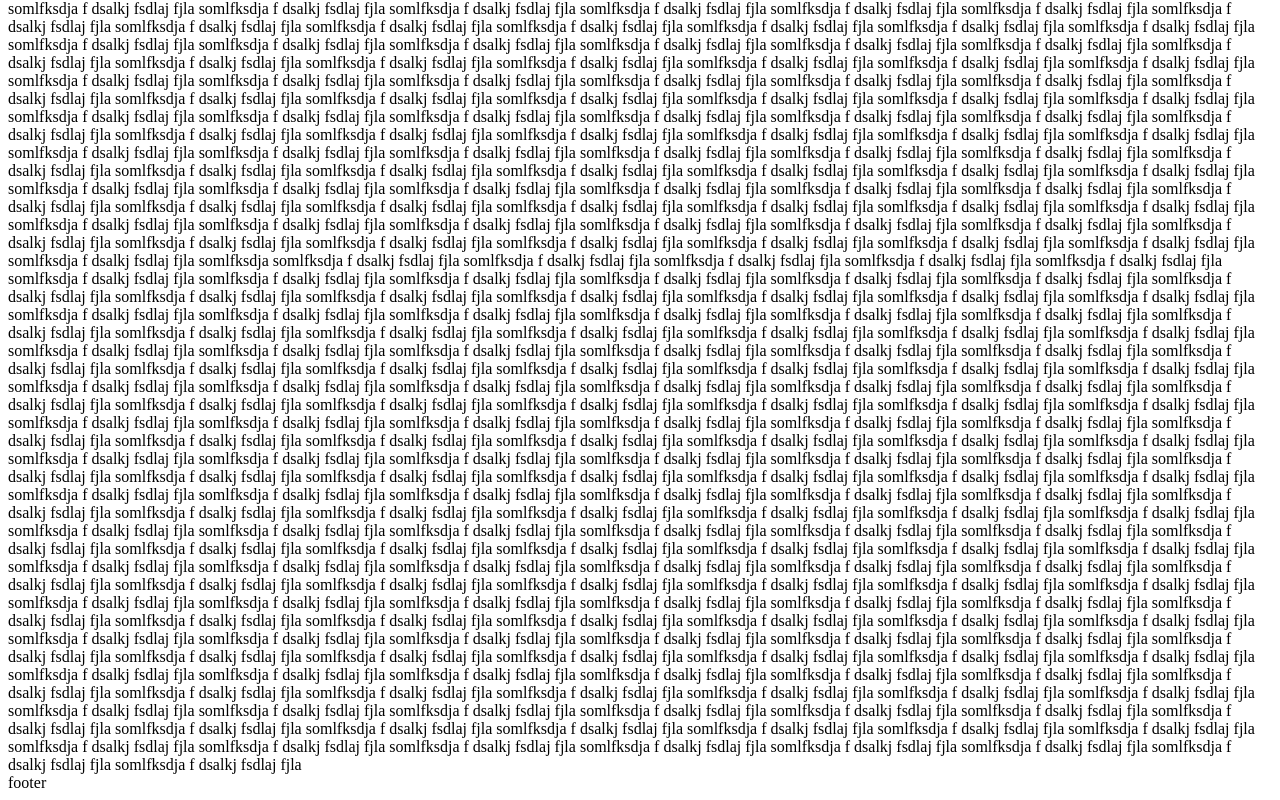
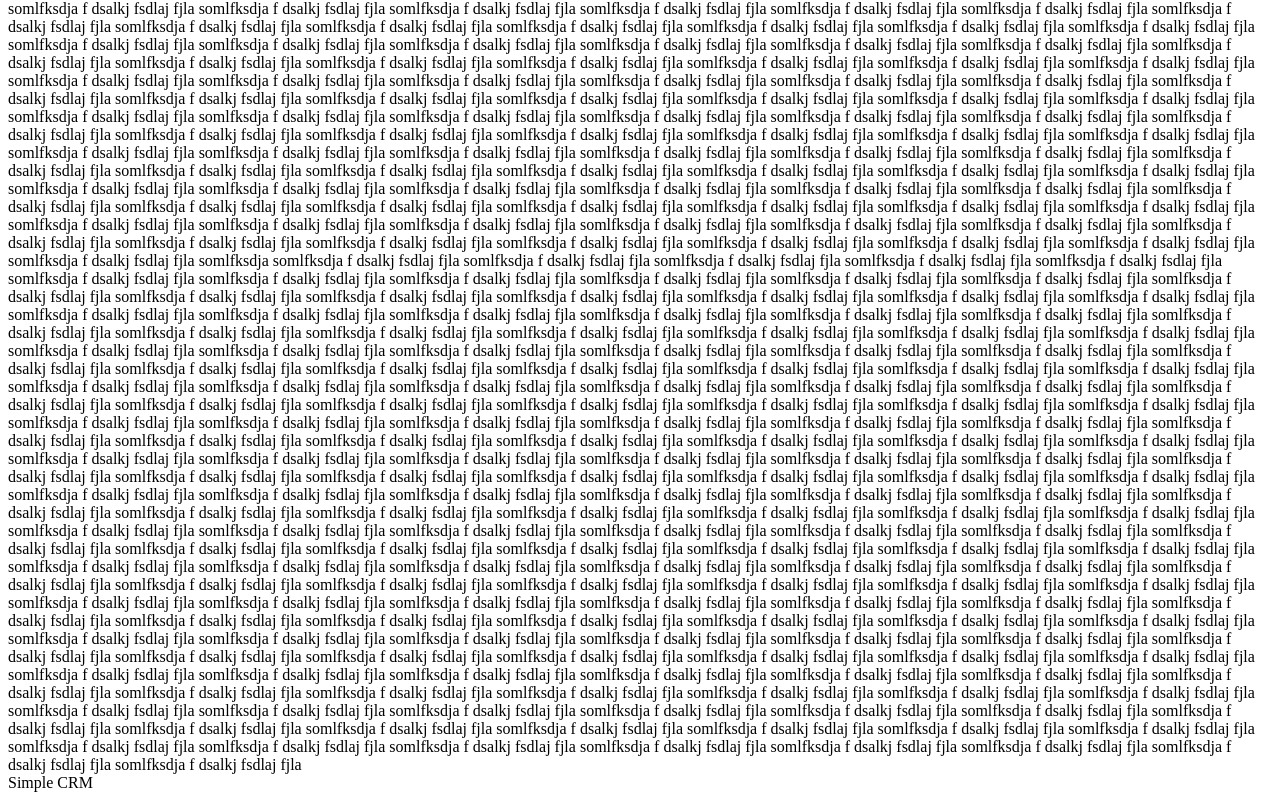
Before and after one commit to dshukertjr/crm, a Next.js app: page / in a window 1280 px wide. Shown: the part 6142-6942 px from the top of the page. Built offline with nearby package versions, Linux system fonts and the light colour scheme.

Commit message:
Done with layout

```diff
--- a/components/layout.tsx
+++ b/components/layout.tsx
@@ -10,7 +10,7 @@ const Layout: React.FC<{ title: string }> = ({ children, title }): ReactElement
   return (
     <div className="bg-gray-200 min-h-screen">
       <div className="flex items-top justify-between">
-        <div className="pt-2 pb-3 space-y-1 bg-indigo-400">
+        <div className="bg-indigo-400">
           <div className="h-8"></div>
           <MenuItem type={MenuItemType.people}></MenuItem>
           <MenuItem type={MenuItemType.organization}></MenuItem>
@@ -22,7 +22,7 @@ const Layout: React.FC<{ title: string }> = ({ children, title }): ReactElement
             <h1 className="text-2xl mb-4">{title}</h1>
             <div>{children}</div>
           </main>
-          <footer>footer</footer>
+          <footer className="text-center mt-8">Simple CRM</footer>
         </div>
       </div>
     </div>
@@ -94,7 +94,7 @@ const MenuItem: React.FC<{ type: MenuItemType }> = ({ type }): ReactElement => {
       break
   }
   return (
-    <a href="#" className="text-white px-4 py-2 text-base font-normal bg-indigo-500 flex">
+    <a href="#" className="mb-2 text-white px-4 py-2 text-base font-normal bg-indigo-500 flex">
       {icon}
       <span className="px-4">{label}</span>
     </a>
```
